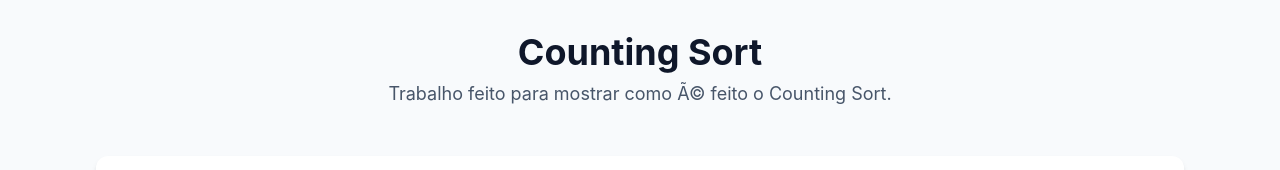
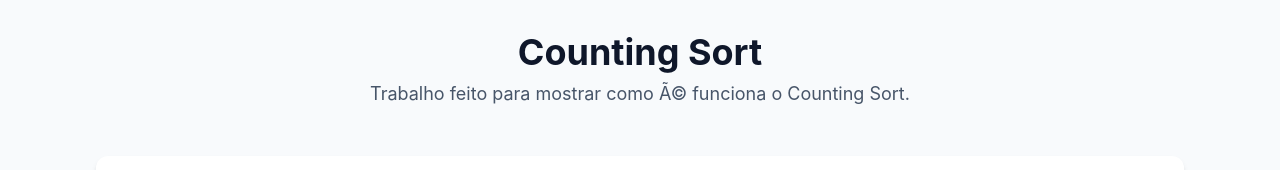
Before and after one commit to EnzoMBer/Trabalho_ECastro, a plain HTML site: page index.html in a window 1280 px wide. Shown: the top 170 px of the page. Drawn offline with nearby package versions, Linux system fonts and the light colour scheme.

```diff
--- a/index.html
+++ b/index.html
@@ -61,7 +61,7 @@
 
         <header class="text-center mb-12">
             <h1 class="text-4xl font-bold text-slate-900">Counting Sort</h1>
-            <p class="mt-2 text-lg text-slate-600">Trabalho feito para mostrar como é feito o Counting Sort.</p>
+            <p class="mt-2 text-lg text-slate-600">Trabalho feito para mostrar como é funciona o Counting Sort.</p>
         </header>
 
         <main>
```
